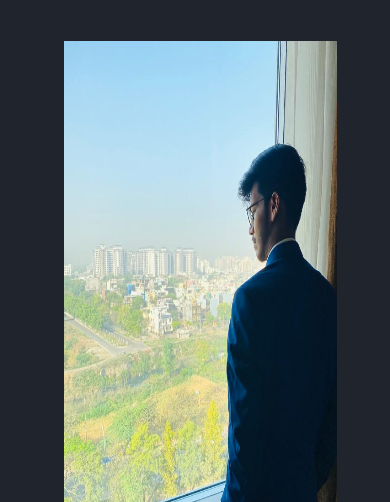
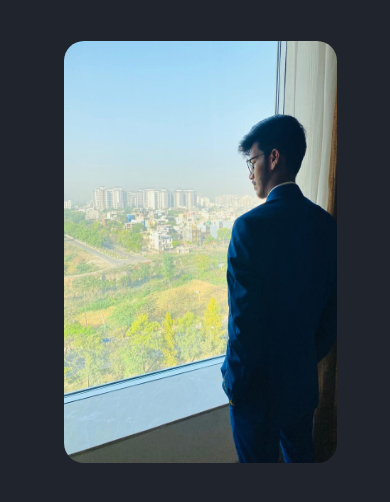
Before and after one commit to bhaveshh10/portfolio, a website: page Index.html in a window 390 px wide. Shown: the part 47-549 px from the top of the page. Drawn offline with nearby package versions, Linux system fonts and the light colour scheme.

Commit message:
my sixth commit

```diff
--- a/style.css
+++ b/style.css
@@ -415,6 +415,8 @@ section
 
     .home-img img {
         width: 70vw;
+        height: 50vh;
+        border-radius: 20px;
         margin-bottom: 40px;
     }
 }
```
